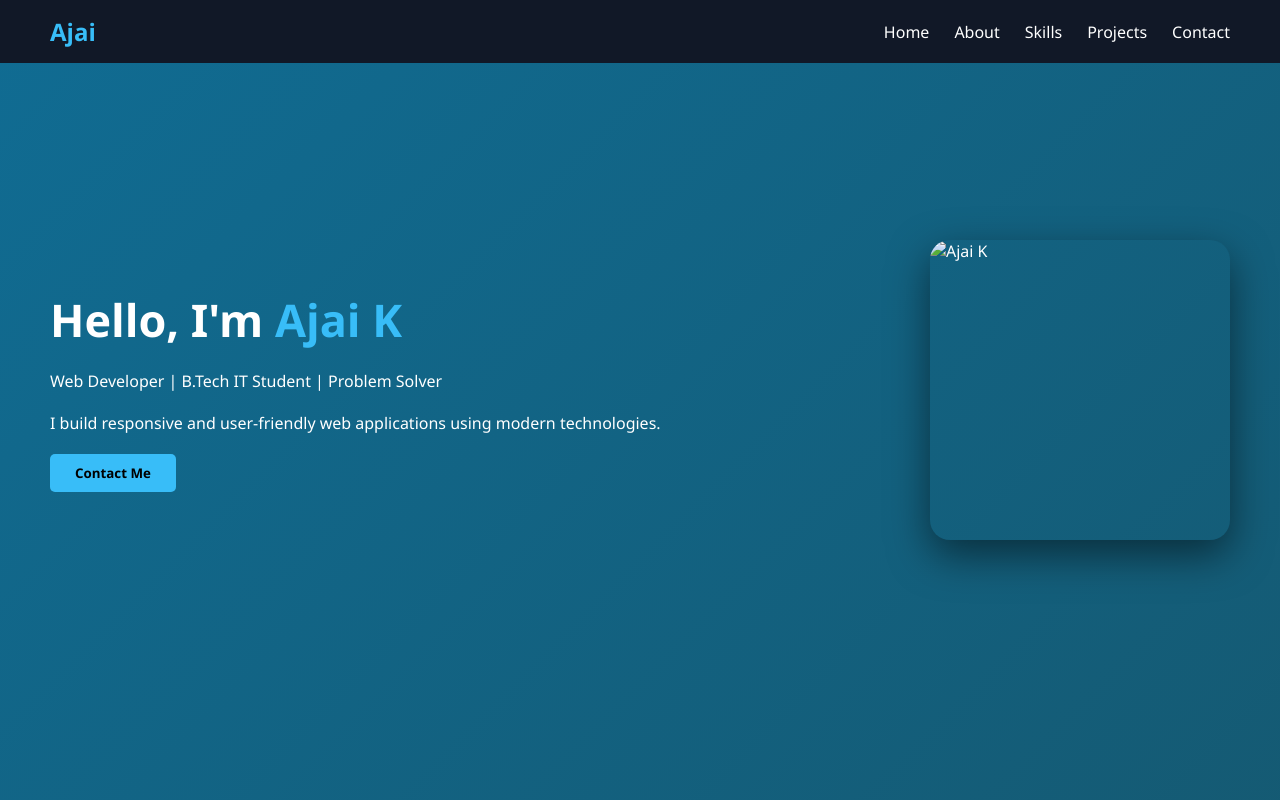
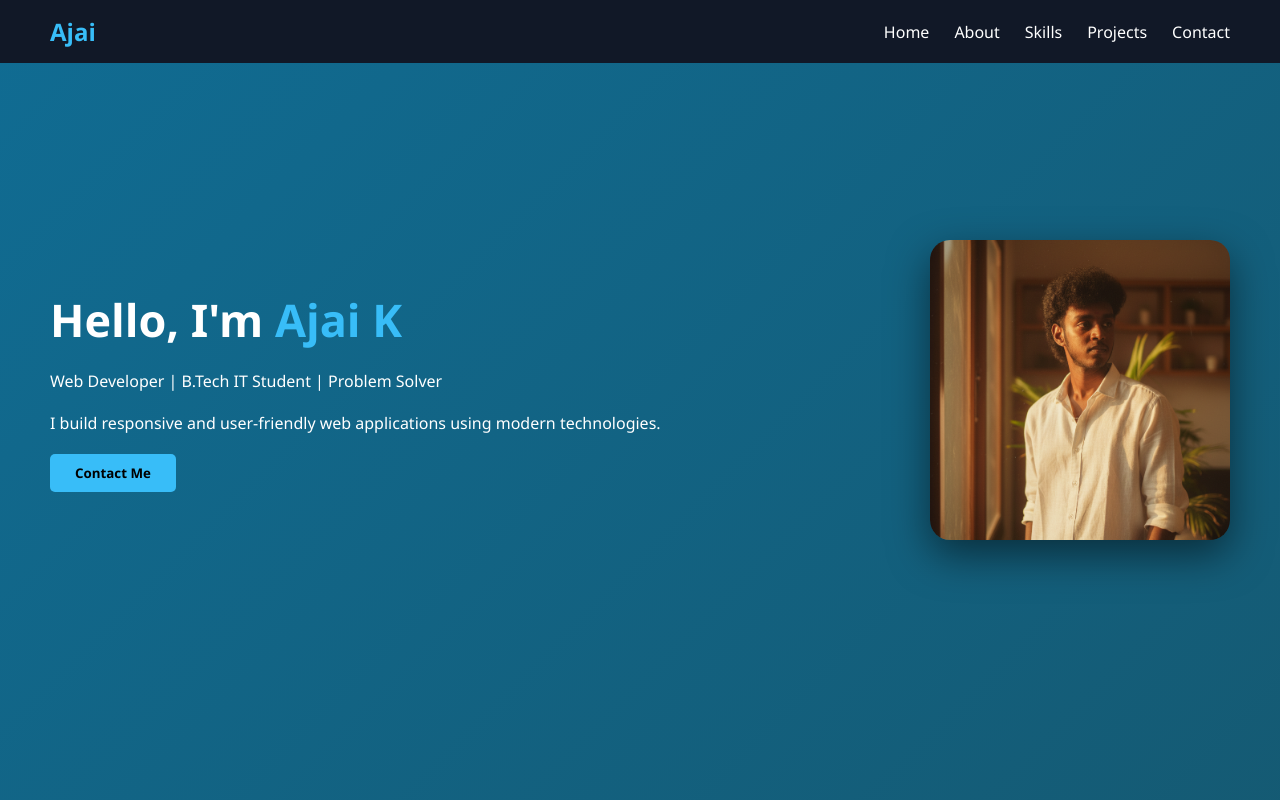
Before and after one commit to ajai-18/Personal-Portfolio-Website, a plain HTML site: page index.html in a window 1280 px wide. Shown: the top 800 px of the page. Drawn offline with Linux system fonts and the light colour scheme.

Commit message:
Update index.html

```diff
--- a/index.html
+++ b/index.html
@@ -32,7 +32,7 @@
 
     <div class="hero-image">
         <div class="image-wrapper">
-            <img src="c:\Users\ajaia\Downloads\WhatsApp Image 2026-07-02 at 12.37.41 PM.jpeg" alt="Ajai K">
+            <img src="unnamed.png" alt="Ajai K">
         </div>
     </div>
 </section>
```
